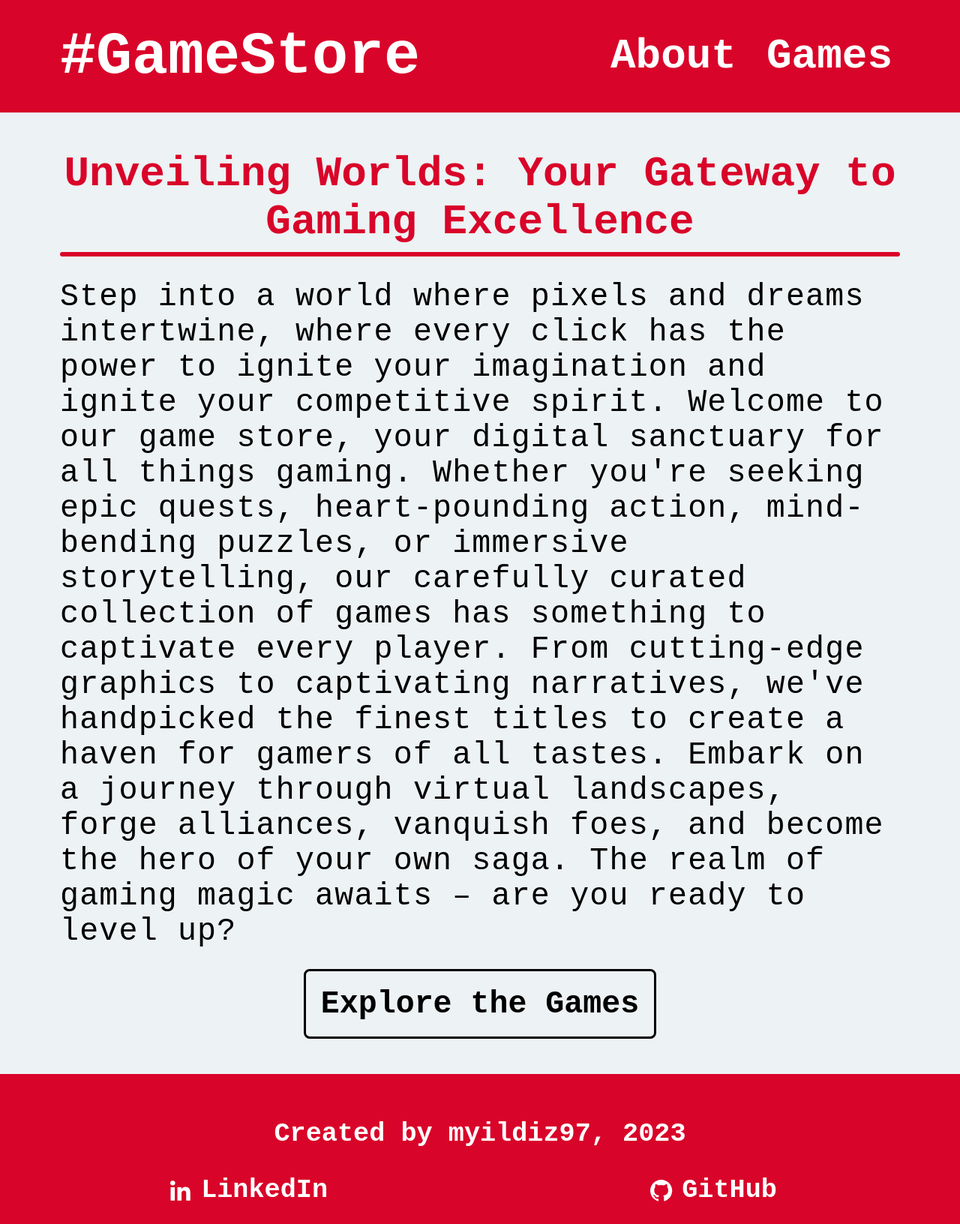
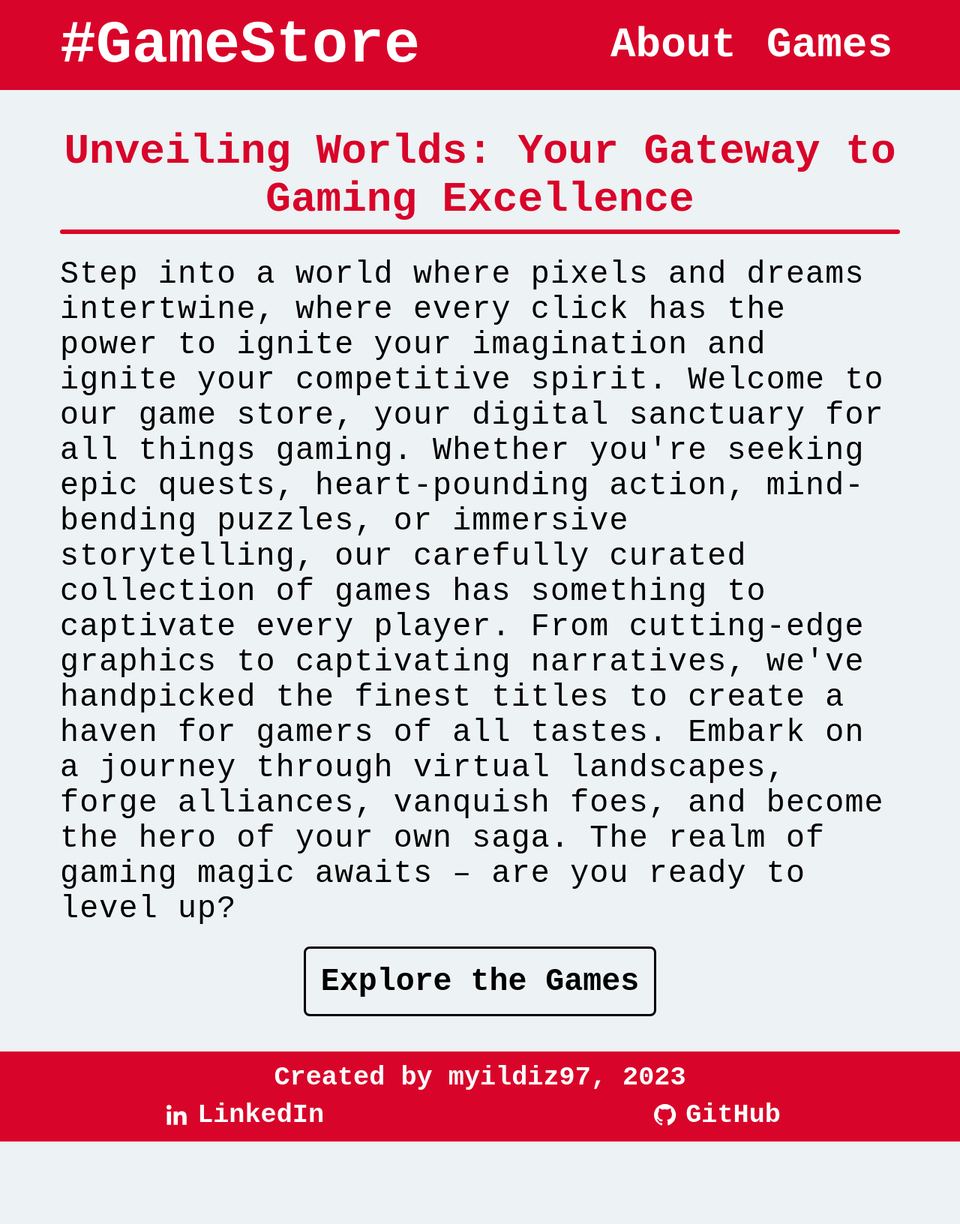
Before and after one commit to myildiz97/project-game-store, a React (Create React App) app in the folder client/: page / in a window 1280 px wide. Shown: the whole page at 75% size. After the commit the page ends 1522 px from the top, so only its background shows below. Built offline with nearby package versions, Linux system fonts and the light colour scheme.

Commit message:
css updated

```diff
--- a/client/public/index.html
+++ b/client/public/index.html
@@ -2,7 +2,7 @@
 <html lang="en">
   <head>
     <meta charset="utf-8" />
-    <meta name="viewport" content="width=device-width, initial-scale=1, user-scalable=no" />
+    <meta name="viewport" content="width=device-width, initial-scale=1" />
     <title>Game Store</title>
   </head>
   <body>
--- a/client/src/components/GameDetails.jsx
+++ b/client/src/components/GameDetails.jsx
@@ -17,6 +17,7 @@ const GameDetails = () => {
 
   useEffect(() => {
     axios.get(`https://project-game.onrender.com/games/${id}`)
+    // axios.get(`http://localhost:5000/games/${id}`)
       .then((res) => setGame(res.data[0]))
       .catch((error) => console.error("Error fetching game:", error));
   }, [id]);
@@ -39,12 +40,6 @@ const GameDetails = () => {
           <div className="categories">
             <span className="ctg">Categories: </span>
             <span>{game?.categories.join(", ")}</span>
-            <button onClick={() => {
-              setSeeMore(prev => !prev);
-              seeMore ? setSeeMoreText("More...") : setSeeMoreText("Hide...");
-            }}>
-              {seeMoreText}
-            </button>
             {seeMore && (
               <div className="developer">
                 <span><span className="devs">Publisher: </span> {game?.publisher}</span>
@@ -52,6 +47,16 @@ const GameDetails = () => {
                 <span><span className="devs">Release Date: </span> {game?.releaseDate}</span>
               </div>
             )}
+            <button
+              onClick={() => {
+                setSeeMore(prev => !prev);
+                seeMore ? setSeeMoreText("More...") : setSeeMoreText("Hide...");
+              }}
+              style={seeMore ? { marginLeft: "0px" } : {}}
+            >
+             {seeMoreText}
+            </button>
+
           </div>
           <div className="buy">
             <span><span>Price: </span> {game?.price}</span>
--- a/client/src/index.css
+++ b/client/src/index.css
@@ -37,7 +37,7 @@ h1, h2, h3 {
 header {
   min-width: 320px;
   width: 100%;
-  height: 120px;
+  height: 80px;
   position: fixed;
   top: 0;
   z-index: 9999;
@@ -47,10 +47,11 @@ header {
   justify-content: space-around;
   background-color: #d90429;
   color: #edf2f4;
+  font-size: 1.5rem;
 }
 
 .header-logo {
-  font-size: 1.5rem;
+  font-size: 1em;
 }
 
 header nav {
@@ -59,6 +60,7 @@ header nav {
   display: flex;
   align-items: center;
   justify-content: space-around;
+  font-size: 0.8em;
 }
 
 header nav a:first-of-type:hover {
@@ -80,12 +82,12 @@ a {
 main {
   min-width: 320px;
   width: 100%;
-  min-height: 100%;
+  min-height: calc(100vh - 80px);
   padding: 30px 20px;
-  margin-top: 120px;
+  margin-top: 80px;
   background-color: #edf2f4;
-  display: grid;
-  place-content: center;
+  /* display: grid;
+  place-content: center; */
   flex-grow: 1;
 }
 
@@ -207,11 +209,19 @@ main {
   align-items: center;
   justify-content: center;
   gap: 20px;
-  margin-bottom: 20px;
+  /* margin-bottom: 20px; */
+}
+
+.filter-btn span {
+  margin-right: 20px;
 }
 
 .filter-btns a {
   color: #000;
+}
+
+.filter-btns a:hover {
+  color: #d90429;
 }
 
 .filter-clear {
@@ -219,6 +229,7 @@ main {
   border-radius: 8px;
   padding: 10px;
   color: #fff!important;
+  margin-top: 20px;
 }
 
 .filter-clear:hover {
@@ -304,9 +315,11 @@ main {
 
 .gameDetails {
   width: 100%;
+  min-height: calc(100vh - 160px);
   display: flex;
   flex-direction: column;
   align-items: center;
+  justify-content: space-around;
   gap: 10px;
   text-align: start;
 }
@@ -339,7 +352,7 @@ main {
   border: none;
   background: none;
   margin: 0;
-  margin-left: 5px;
+  margin-left: 10px;
   padding: 0;
   color: #000;
   font-weight: bold;
@@ -390,8 +403,8 @@ main {
 footer {
   min-width: 320px;
   width: 100%;
-  height: 120px;
-  padding: 20px;
+  height: 80px;
+  padding: 10px;
   display: flex;
   flex-direction: column;
   align-items: center;
@@ -442,11 +455,11 @@ footer {
 
 @media(min-width: 550px) {
   header {
-    height: 150px;
+    height: 100px;
   }
 
   main {
-    margin-top: 150px;
+    margin-top: 100px;
   }
 
   .header-logo {
@@ -507,6 +520,14 @@ footer {
     padding: 15px 25px;
   }
 
+  footer {
+    height: 100px;
+  }
+
+  footer p {
+    margin: 0 0 10px;
+  }
+
   .footer-links a {
     gap: 10px;
   }
@@ -515,7 +536,7 @@ footer {
 
 @media(min-width: 720px) {
   .wrapper {
-    min-height: calc(100vh);
+    min-height: 100vh;
   }
 
   header {
@@ -547,6 +568,10 @@ footer {
     font-size: 1.8em;
   }
 
+  .filter-clear {
+    margin-top: 30px;
+  }
+
   .search-bar {
     margin-bottom: 0;
     width: 75%;
@@ -566,7 +591,7 @@ footer {
 
   .game div, .game a, .gameDetails a, .categories, .buy,
   .buy button, footer {
-    font-size: 1.7rem;
+    font-size: 1.2rem;
   }
 
   .categories button {
@@ -609,6 +634,14 @@ footer {
 }
 
 @media(min-width: 1080px) {
+
+  header {
+    height: 120px;
+  }
+
+  main {
+    margin-top: 120px;
+  }
 
   .about, .home, .games, .gameDetails {
     padding: 20px 60px;
@@ -659,7 +692,7 @@ footer {
   }
 
   footer {
-    height: 200px;
+    height: 120px;
   }
 }
 
@@ -682,4 +715,8 @@ footer {
   .game {
     padding: 20px;
   }
+
+  .search-bar {
+    margin-top: 20px;
+  }
 }
--- a/client/src/pages/Games.jsx
+++ b/client/src/pages/Games.jsx
@@ -27,6 +27,7 @@ const Games = () => {
 
   useEffect(() => {
     let url = "https://project-game.onrender.com/games";
+    // let url = "http://localhost:5000/games";
     if (categories) url += `?categories=${categories}`;
     getGames(url);
   }, [searchParams]);
--- a/client/src/tools/Filter.jsx
+++ b/client/src/tools/Filter.jsx
@@ -40,18 +40,20 @@ const Filter = () => {
       <div className="filter-btns">
         {categoriesArr.sort((a, b) => a.localeCompare(b, undefined, { sensitivity: 'base' })).map((category, index) => {
           return (
-            <NavLink
-              key={index}
+            <div className="filter-btn" key={index}>
+              <span>{index !== 0 && "|"}</span>
+              <NavLink
               to={{
                 pathname: "/games",
                 search: `?categories=${category}`,
               }}
               onClick={() => handleClick(category)}
               style={ active === category ? activeStyle : null}
-            >
-              {category === "Open+World" ? "Open World" : category}
-            </NavLink>
-          )
+              >
+                {category === "Open+World" ? "Open World" : category}
+              </NavLink>
+            </div>
+          );
         })}
       </div>
     {clearFilter &&
```
